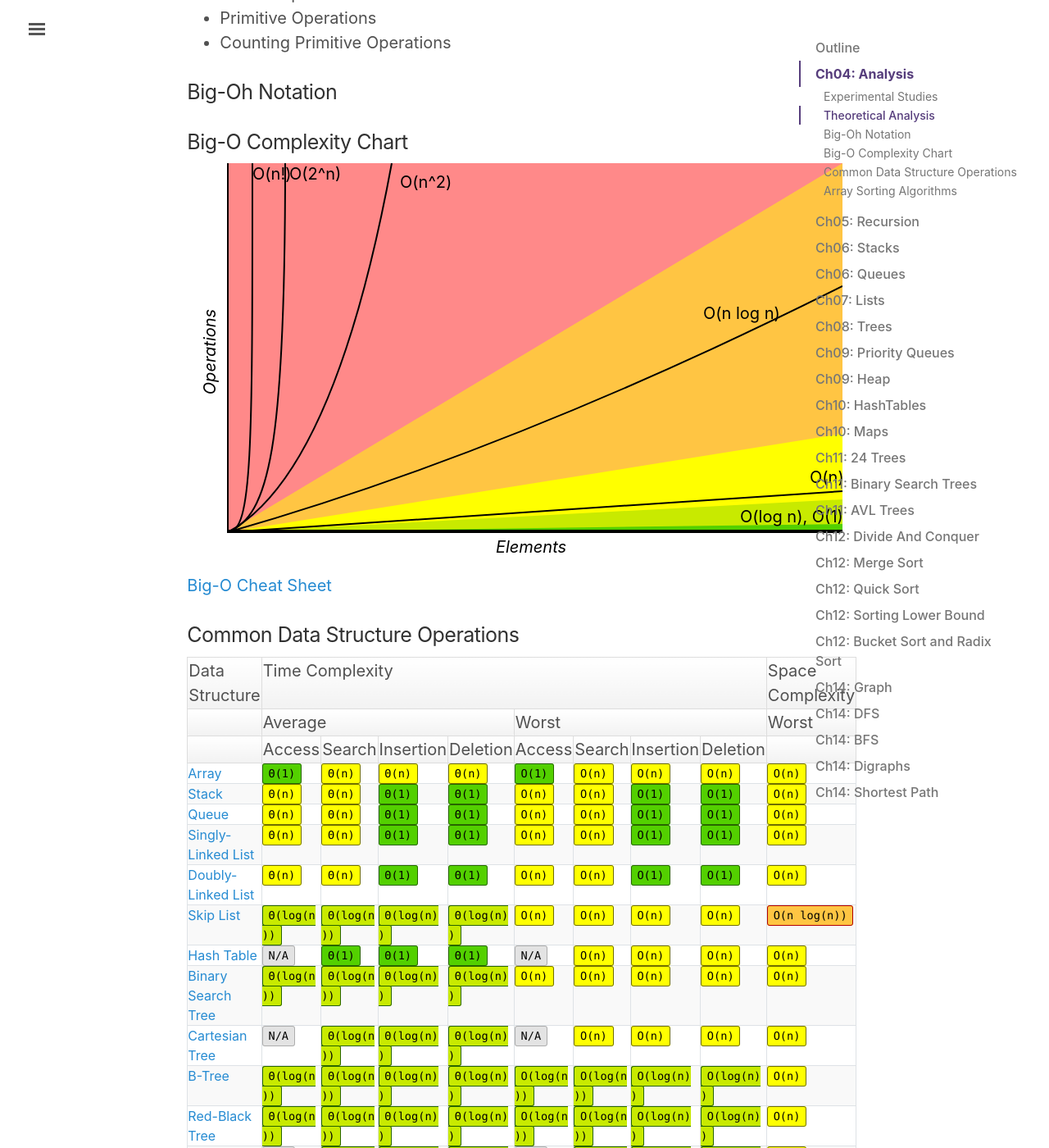
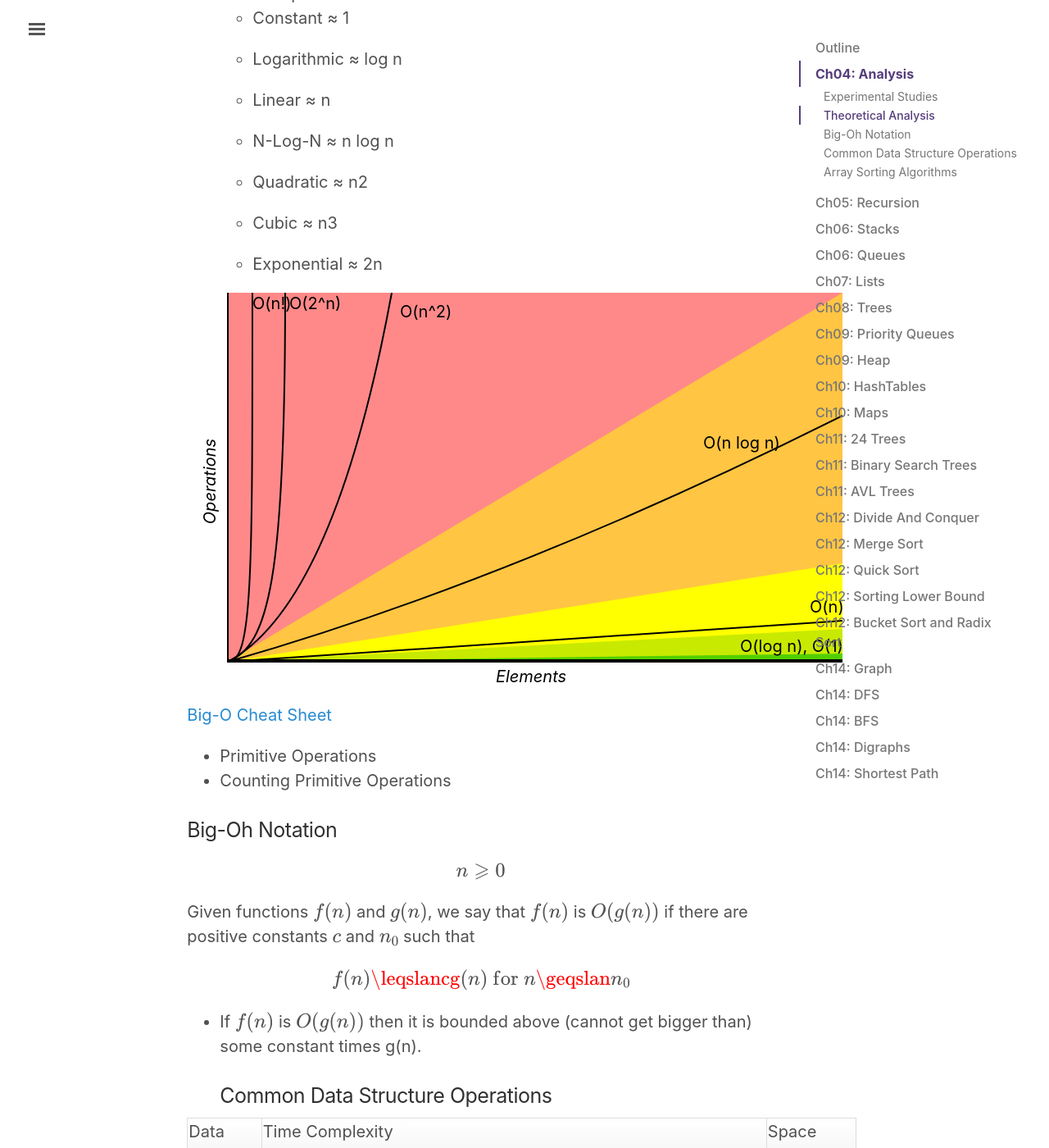
Before and after one commit to lingt-xyz/note, a Jekyll site: the page built from _posts/2017-01-01-COMP352.md, in a window 1280 px wide and 1400 px high, scrolled down 1608 px. Shown: the whole window at 82% size. Built offline with Jekyll 4.4.1, drawn with Linux system fonts in a browser that asks for light colours; formulas are drawn with MathJax 3; comment, search, counter and statistics services are not loaded.

Commit message:
add bigo

````diff
--- a/_posts/2017-01-01-COMP352.md
+++ b/_posts/2017-01-01-COMP352.md
@@ -58,12 +58,19 @@ Michael T. Goodrich, Roberto Tamassia, and Michael H. Goldwasser. Data Structure
     ```
 
 * Seven Important Functions
-* Primitive Operations
-* Counting Primitive Operations
+    * Constant ≈ 1
 
-### Big-Oh Notation
+    * Logarithmic ≈ log n
 
-### Big-O Complexity Chart
+    * Linear ≈ n
+
+    * N-Log-N ≈ n log n
+
+    * Quadratic ≈ n2
+
+    * Cubic ≈ n3
+
+    * Exponential ≈ 2n
 
 <svg id="chart" width="800" height="500" xmlns="http://www.w3.org/2000/svg">
     <!-- horrible region -->
@@ -104,6 +111,21 @@ Michael T. Goodrich, Roberto Tamassia, and Michael H. Goldwasser. Data Structure
 
 [Big-O Cheat Sheet](http://bigocheatsheet.com/)
 
+* Primitive Operations
+* Counting Primitive Operations
+
+### Big-Oh Notation
+
+{% raw %}$$n\geqslant0$${% endraw %}
+
+Given functions {% raw %}$$f(n)$${% endraw %} and {% raw %}$$g(n)$${% endraw %}, we say that {% raw %}$$f(n)$${% endraw %} is {% raw %}$$O(g(n))$${% endraw %} if there are positive constants {% raw %}$$c$${% endraw %} and {% raw %}$$n_0$${% endraw %} such that
+
+{% raw %}$$
+f(n)\leqslancg(n)\text{ for }n\geqslan n_0
+$${% endraw %}
+
+
+* If {% raw %}$$ f(n)$${% endraw %} is {% raw %}$$ O(g(n))$${% endraw %} then it is bounded above (cannot get bigger than) some constant times g(n).
 ### Common Data Structure Operations
 
 <table class="table table-bordered table-striped table-code">
````
